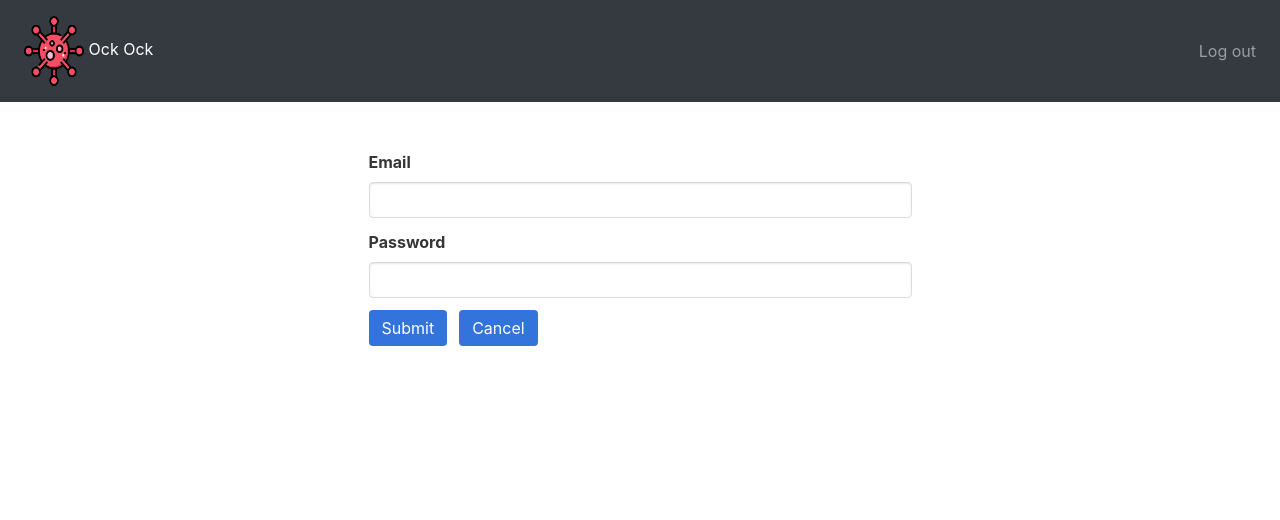
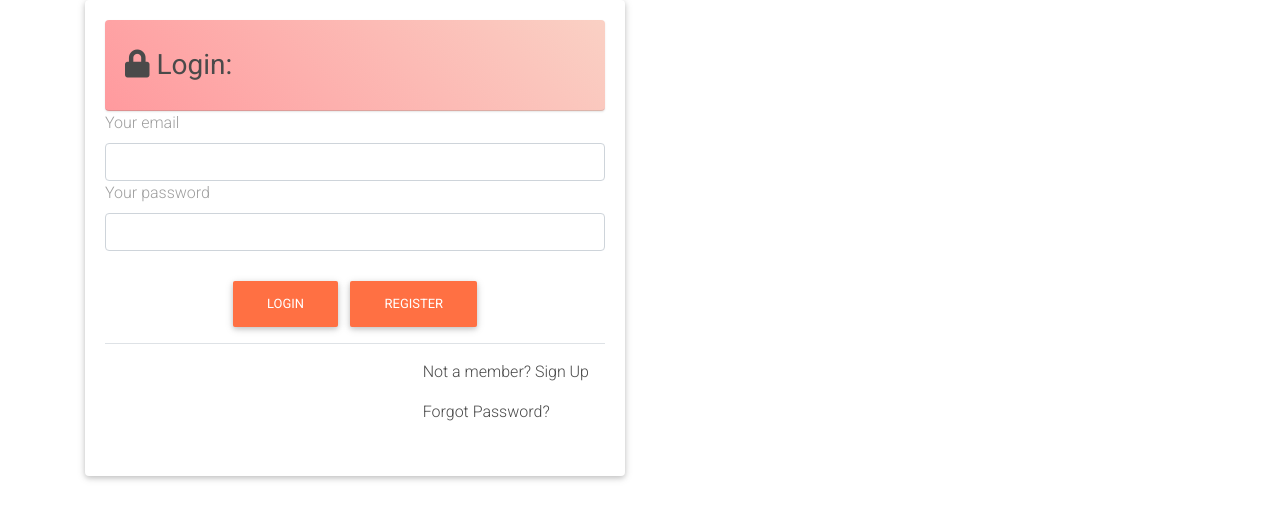
Before and after one commit to Thanapoleiei/miniproject, a React (Create React App) app: page / in a window 1280 px wide. Shown: the top 520 px of the page. Built offline with nearby package versions, Linux system fonts and the light colour scheme.

Commit message:
tsetloginfirebase

```diff
--- a/package.json
+++ b/package.json
@@ -9,6 +9,7 @@
     "bootstrap": "^4.4.1",
     "express": "^4.17.1",
     "firebase": "^7.14.1",
+    "mdbreact": "^4.25.6",
     "react": "^16.13.1",
     "react-bootstrap": "^1.0.0",
     "react-dom": "^16.13.1",
--- a/src/App.js
+++ b/src/App.js
@@ -7,6 +7,7 @@ import Show from './Component/Show';
 import Home from './Component/Home';
 import fire from './Firebase/Config'
 import { BrowserRouter, Route, Link, Router, Redirect } from 'react-router-dom';
+import Home1 from './Component/Home1';
 class App extends Component {
   constructor(props) {
     super(props)
@@ -46,7 +47,7 @@ class App extends Component {
   if (this.state.user == null) {
     return (
       <div>
-        <Login />
+        <Login/>
       </div>
 
     );
@@ -59,7 +60,7 @@ class App extends Component {
       <div>
         {/* <NavBar />
         <Login /> */}
-         <Route exact path="/" component={Home} />
+         <Route exact path="/" component={Home1} />
         <Route path="/login" component={Login} />
         {/* <Header /> */}
         {/* <Show products={this.state.products} /> */}
--- a/src/Component/Home.js
+++ b/src/Component/Home.js
@@ -1,93 +1,131 @@
 import React, { Component } from 'react';
+import {useState} from 'react'
+import 'bootstrap/dist/css/bootstrap.min.css';
+import Login from "./Login";
+import fire from '../Firebase/Config'
+import { MDBContainer, MDBRow, MDBCol, MDBBtn, MDBInput } from 'mdbreact';
+const Home = () => {
+
+  const [email, setEmail] = useState('')
+  const [password, setPassword] = useState('')
+
+  const login = e => {
+
+      e.preventDefault();
+      fire.auth().signInWithEmailAndPassword(email, password).then((u) => {
+          console.log(u)
+      }).catch((err) => {
+          console.log(err)
+      })
+  }
 
 
+  const signup = e => {
 
-import 'bootstrap/dist/css/bootstrap.min.css';
+      e.preventDefault()
+      fire.auth().createUserWithEmailAndPassword(email, password).then((u) => {
+          console.log(u)
+      }).catch((err) => {
+          console.log(err)
+      })
+  }
+
+  return (
+    // <div>
+    //   <nav class="navbar navbar-expand-md navbar-dark bg-dark">
+    //     <div class="navbar-collapse collapse w-100 order-1 order-md-0 dual-collapse2">
+    //       <ul class="navbar-nav mr-auto">
+    //         <li class="nav-item active">
+    //           <a class="nav-link" href="#"><img style={{ height: 70, width: 60 }} src="/image/virus.png" alt="" />
+    //             {"   "}Ock Ock </a>
+    //         </li>
+    //         {/* <li class="nav-item">
+    //             <a class="nav-link" href="//codeply.com">Codeply</a>
+    //         </li>
+    //         <li class="nav-item">
+    //             <a class="nav-link" href="#">Link</a>
+    //         </li>
+    //         <li class="nav-item">
+    //             <a class="nav-link" href="#">Link</a>
+    //         </li>
+    //         <li class="nav-item">
+    //             <a class="nav-link" href="#">Link</a>
+    //         </li> */}
+    //       </ul>
+    //     </div>
 
 
+    //     <div class="navbar-collapse collapse w-100 order-3 dual-collapse2">
+    //       <ul class="navbar-nav ml-auto">
+    //         {/* <li class="nav-item">
+    //             <a class="nav-link" href="#">Right</a>
+    //         </li> */}
+    //         <li class="nav-item">
+    //           <a class="nav-link" href="#">Log out</a>
+    //         </li>
+    //       </ul>
+    //     </div>
+    //   </nav>
+    //   <section className="section container">
+    //     <div className="columns is-centered">
+    //       <div className="column is-half">
+    //         <form>
+    //           <div className="field">
+    //             <label className="label">Email</label>
+    //             <div className="control">
+    //               <input className="input" type="email" name="email" />
+    //             </div>
+    //           </div>
 
-import fire from '../Firebase/Config'
+    //           <div className="field">
+    //             <label className="label">Password</label>
+    //             <div className="control">
+    //               <input className="input" type="password" name="password" />
+    //             </div>
+    //           </div>
 
+    //           <div className="field is-grouped">
+    //             <div className="control">
+    //       {/* <button className="button is-link">{logout}Submit</button> */}
+    //       <MDBBtn color="primary" onClick={login}>LOGIN</MDBBtn>
+    //             </div>
+    //             <div className="control">
+    //               <button className="button is-link">Cancel</button>
+    //             </div>
+    //           </div>
+    //         </form>
+    //         <p className="h5 text-center mb-4">Sign up</p>
+    //                         <div className="grey-text">
+    //                             <MDBInput label="Your email" group type="email" validate error="wrong"
+    //                                 success="right" name="email" onChange={(e) => setEmail(e.target.value)} />
+    //                             <MDBInput label="Your password" group type="password" name="password" validate onChange={(e) => setPassword(e.target.value)} />
+    //                         </div>
+    //       </div>
+    //     </div>
+    //   </section>
+    // </div>
 
-
-
-
-const Home = () => {
-
-    const logout = () => {
-
-        fire.auth().signOut();
-    }
-
-    return (
-        <div>
-            <nav class="navbar navbar-expand-md navbar-dark bg-dark">
-                <div class="navbar-collapse collapse w-100 order-1 order-md-0 dual-collapse2">
-                    <ul class="navbar-nav mr-auto">
-                        <li class="nav-item active">
-                            <a class="nav-link" href="#"><img style={{ height: 70, width: 60 }} src="/image/virus.png" alt="" />
-                                {"   "}Ock Ock </a>
-                        </li>
-                        {/* <li class="nav-item">
-                <a class="nav-link" href="//codeply.com">Codeply</a>
-            </li>
-            <li class="nav-item">
-                <a class="nav-link" href="#">Link</a>
-            </li>
-            <li class="nav-item">
-                <a class="nav-link" href="#">Link</a>
-            </li>
-            <li class="nav-item">
-                <a class="nav-link" href="#">Link</a>
-            </li> */}
-                    </ul>
-                </div>
-
-
-                <div class="navbar-collapse collapse w-100 order-3 dual-collapse2">
-                    <ul class="navbar-nav ml-auto">
-                        {/* <li class="nav-item">
-                <a class="nav-link" href="#">Right</a>
-            </li> */}
-                        <li class="nav-item">
-                            <a class="nav-link" href="#">Log out</a>
-                        </li>
-                    </ul>
-                </div>
-            </nav>
-            <section className="section container">
-        <div className="columns is-centered">
-          <div className="column is-half">
-            <form>
-              <div className="field">
-                <label className="label">Email</label>
-                <div className="control">
-                  <input className="input" type="email" name="email" />
-                </div>
-              </div>
-
-              <div className="field">
-                <label className="label">Password</label>
-                <div className="control">
-                  <input className="input" type="password" name="password" />
-                </div>
-              </div>
-
-              <div className="field is-grouped">
-                <div className="control">
-                  <button className="button is-link">Submit</button>
-                </div>
-                <div className="control">
-                  <button className="button is-link">Cancel</button>
-                </div>
-              </div>
-            </form>
-          </div>
+    <div >
+            <MDBContainer>
+                <MDBRow className="LoginForm">
+                    <MDBCol md="9">
+                        <form>
+                            <p className="h5 text-center mb-4">Sign up</p>
+                            <div className="grey-text">
+                                <MDBInput label="Your email" group type="email" validate error="wrong"
+                                    success="right" name="email" onChange={(e) => setEmail(e.target.value)} />
+                                <MDBInput label="Your password" group type="password" name="password" validate onChange={(e) => setPassword(e.target.value)} />
+                            </div>
+                            <div className="text-center">
+                                <MDBBtn color="primary" onClick={login}>LOGIN</MDBBtn>
+                                <MDBBtn color="primary" onClick={signup}>Register</MDBBtn>
+                            </div>
+                        </form>
+                    </MDBCol>
+                </MDBRow>
+            </MDBContainer>
         </div>
-      </section>
-          </div>
-
-    )
+  )
 }
 
 export default Home
--- /dev/null
+++ b/src/Component/Home1.js
@@ -0,0 +1,123 @@
+import React, { Component } from "react";
+import '@fortawesome/fontawesome-free/css/all.min.css';
+import "bootstrap-css-only/css/bootstrap.min.css";
+import "mdbreact/dist/css/mdb.css";
+import fire from '../Firebase/Config'
+import {
+  MDBContainer,
+  MDBRow,
+  MDBCol,
+  MDBCard,
+  MDBCardBody,
+  MDBModalFooter,
+  MDBIcon,
+  MDBCardHeader,
+  MDBBtn
+} from "mdbreact";
+
+class Home1 extends Component{
+    constructor(props){
+
+        super(props)
+        this.login = this.login.bind(this)
+        this.handleChange = this.handleChange.bind(this)
+        this.signup = this.signup.bind(this)
+        this.state = {
+            email: "",
+            password: ""
+        }
+    }
+
+    login(e) {
+        e.preventDefault()
+        fire.auth().signInWithEmailAndPassword(this.state.email, this.state.password).then((u) => {
+            console.log(u)
+        }).catch((err) => {
+            console.log(err)
+        })
+    }
+
+    handleChange(e){
+        this.setState({
+            [e.target.name] : e.target.value
+        })
+    }
+
+    signup(e){
+        e.preventDefault()
+        fire .auth().createUserWithEmailAndPassword(this.state.email, this.state.password).then((u)=>{
+            console.log(u)
+        }).catch((err)=>{
+            console.log(err)
+        })
+    }
+
+    render(){
+  return (
+    <MDBContainer>
+      <MDBRow>
+        <MDBCol md="6">
+          <MDBCard>
+            <MDBCardBody>
+              <MDBCardHeader className="form-header warm-flame-gradient rounded">
+                <h3 className="my-3">
+                  <MDBIcon icon="lock" /> Login:
+                </h3>
+              </MDBCardHeader>
+              <label
+                htmlFor="defaultFormEmailEx"
+                className="grey-text font-weight-light"
+              >
+                Your email
+              </label>
+              <input
+                type="email"
+                id="defaultFormEmailEx"
+                className="form-control"
+                name="email"
+                value={this.state.email}
+                onChange={this.handleChange}
+
+              />
+
+              <label
+                htmlFor="defaultFormPasswordEx"
+                className="grey-text font-weight-light"
+              >
+                Your password
+              </label>
+              <input
+                type="password"
+                id="defaultFormPasswordEx"
+                className="form-control"
+                name="password"
+                value={this.state.password}
+                onChange={this.handleChange}
+
+              />
+
+              <div className="text-center mt-4">
+                <MDBBtn color="deep-orange" onClick ={this.login} className="mb-3" type="submit">
+                  Login
+                </MDBBtn>
+                <MDBBtn color="deep-orange" onClick ={this.signup} className="mb-3" type="submit">
+                  Register
+                </MDBBtn>
+              </div>
+
+              <MDBModalFooter>
+                <div className="font-weight-light">
+                  <p>Not a member? Sign Up</p>
+                  <p>Forgot Password?</p>
+                </div>
+              </MDBModalFooter>
+            </MDBCardBody>
+          </MDBCard>
+        </MDBCol>
+      </MDBRow>
+    </MDBContainer>
+  );
+};
+}
+
+export default Home1;
--- a/src/Component/Login.js
+++ b/src/Component/Login.js
@@ -1,10 +1,51 @@
 import React, { Component } from "react";
+import fire from '../Firebase/Config'
 
-class Login extends Component {
+const Login = () => {
+
+  const logout = () => {
+
+    fire.auth().signOut();
 
 
-  render() {
-    return (
+  }
+
+  return (
+    <div>
+      <nav class="navbar navbar-expand-md navbar-dark bg-dark">
+        <div class="navbar-collapse collapse w-100 order-1 order-md-0 dual-collapse2">
+          <ul class="navbar-nav mr-auto">
+            <li class="nav-item active">
+              <a class="nav-link" href="#"><img style={{ height: 70, width: 60 }} src="/image/virus.png" alt="" />
+                {"   "}Ock Ock </a>
+            </li>
+            {/* <li class="nav-item">
+                <a class="nav-link" href="//codeply.com">Codeply</a>
+            </li>
+            <li class="nav-item">
+                <a class="nav-link" href="#">Link</a>
+            </li>
+            <li class="nav-item">
+                <a class="nav-link" href="#">Link</a>
+            </li>
+            <li class="nav-item">
+                <a class="nav-link" href="#">Link</a>
+            </li> */}
+          </ul>
+        </div>
+
+
+        <div class="navbar-collapse collapse w-100 order-3 dual-collapse2">
+          <ul class="navbar-nav ml-auto">
+            {/* <li class="nav-item">
+                <a class="nav-link" href="#">Right</a>
+            </li> */}
+            <li class="nav-item">
+              <a class="nav-link" href="#">Log out</a>
+            </li>
+          </ul>
+        </div>
+      </nav>
       <section className="section container">
         <div className="columns is-centered">
           <div className="column is-half">
@@ -25,7 +66,7 @@ class Login extends Component {
 
               <div className="field is-grouped">
                 <div className="control">
-                  <button className="button is-link">Submit</button>
+          <button className="button is-link">{logout}Submit</button>
                 </div>
                 <div className="control">
                   <button className="button is-link">Cancel</button>
@@ -35,8 +76,8 @@ class Login extends Component {
           </div>
         </div>
       </section>
-    )
-  }
+    </div>
+
+  )
 }
-
 export default Login;
```
Also changed, not shown: 1 other file (tests, documents, lock files or other folders).
